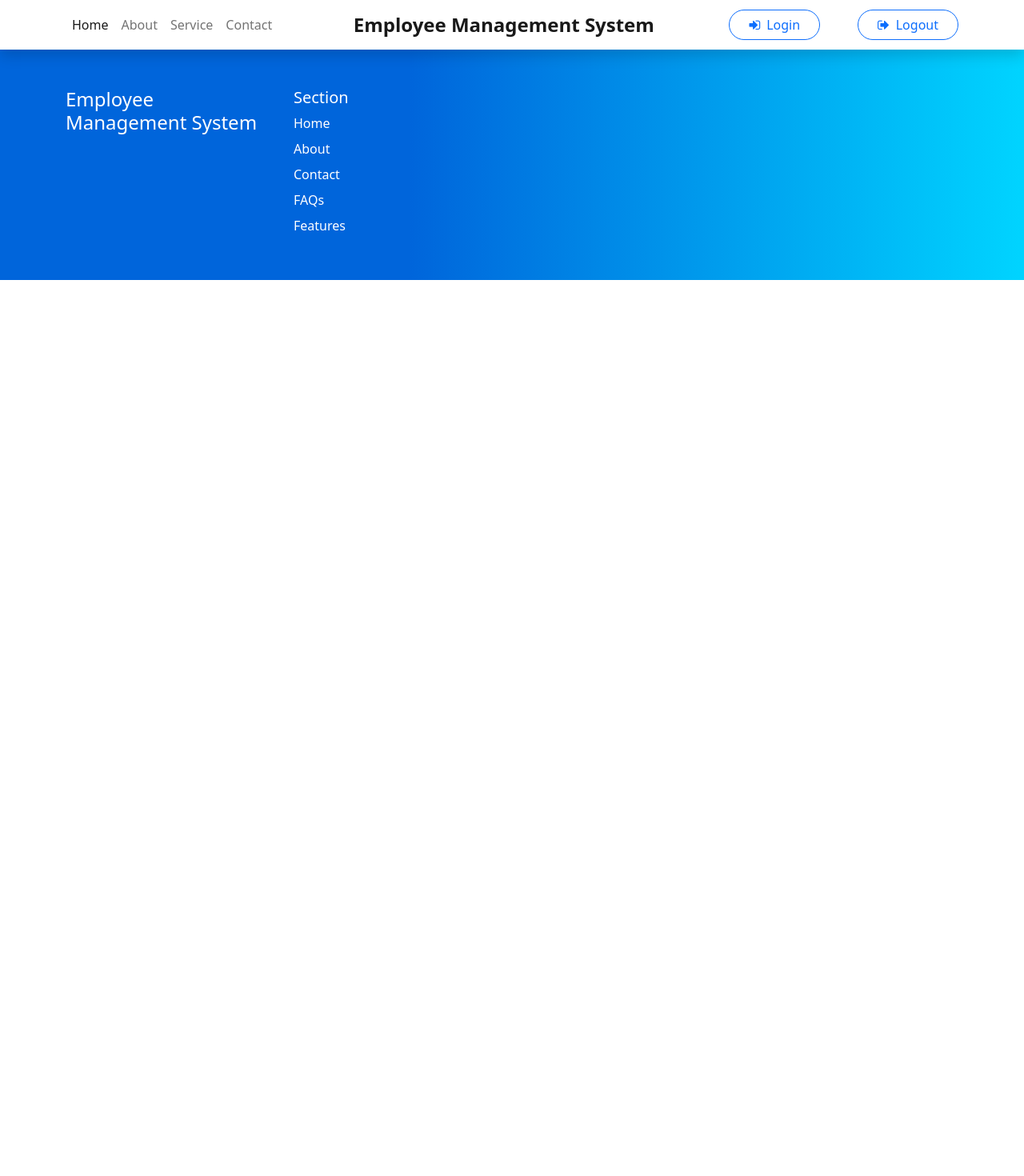
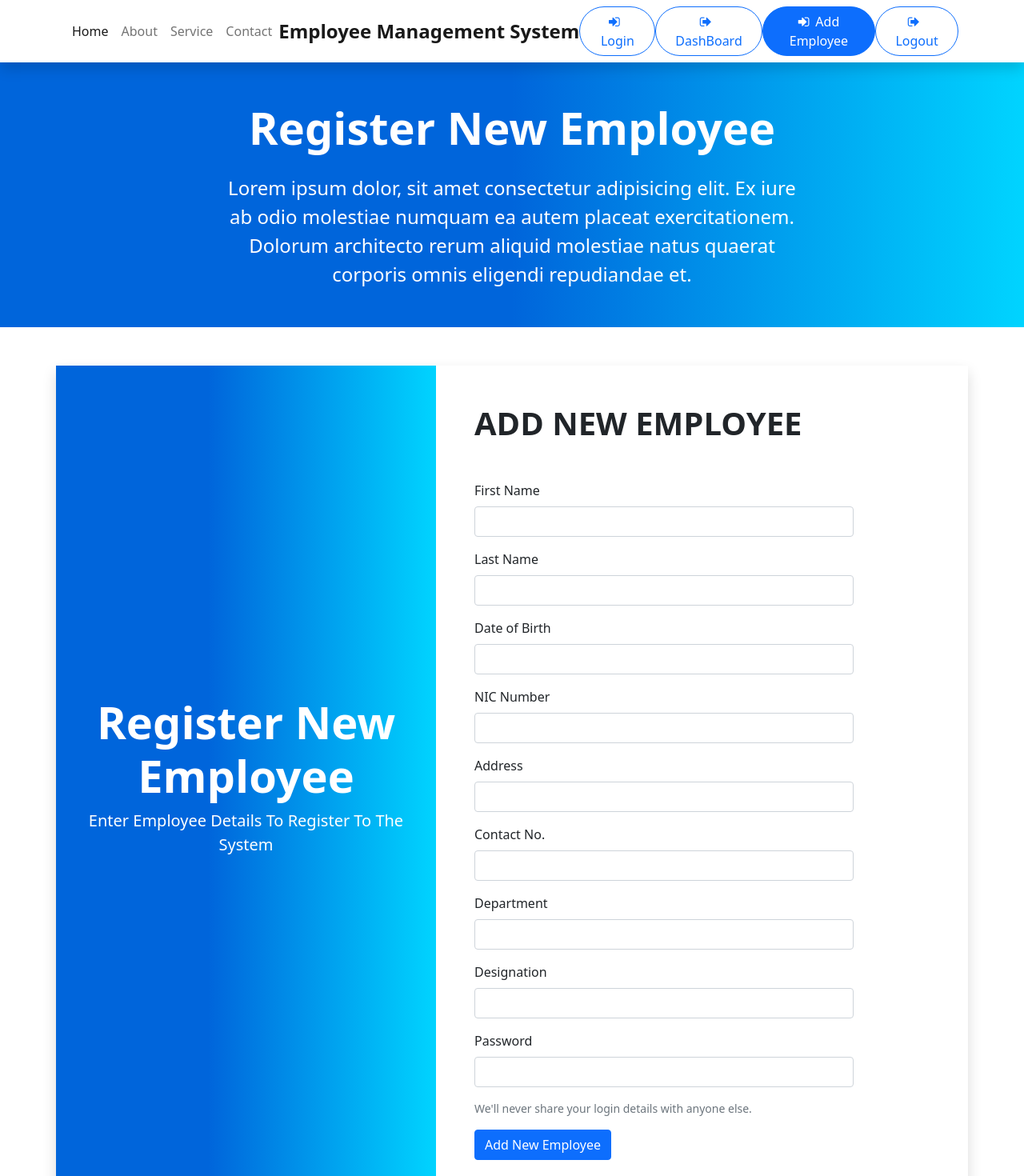
Before and after one commit to rAVINDUpRABASHWARA/simple-employ-management-system, a React (Create React App) app in the folder dev/frontend/: page /addemployee in a window 1280 px wide. Shown: the top 1470 px of the page at 80% size. Before the commit the page ends 800 px from the top, so only its background shows below. Built offline with nearby package versions, Linux system fonts and the light colour scheme.

Commit message:
Add registration form to frontend

```diff
--- a/dev/frontend/package.json
+++ b/dev/frontend/package.json
@@ -1,11 +1,13 @@
 {
   "name": "frontend",
+  "proxy": "http://localhost:5000/api/employee",
   "version": "0.1.0",
   "private": true,
   "dependencies": {
     "@testing-library/jest-dom": "^5.16.4",
     "@testing-library/react": "^13.2.0",
     "@testing-library/user-event": "^13.5.0",
+    "axios": "^0.27.2",
     "bootstrap": "^5.1.3",
     "font-awesome": "^4.7.0",
     "react": "^18.1.0",
--- a/dev/frontend/src/App.css
+++ b/dev/frontend/src/App.css
@@ -4,6 +4,12 @@
   background: rgb(0, 101, 219);
   background: linear-gradient(90deg, rgb(0,101,219) 50%, rgba(0, 212, 255, 1) 100%);
   min-height: 500px;
+}
+
+#home-2 {
+  background: rgb(0, 101, 219);
+  background: linear-gradient(90deg, rgb(0,101,219) 50%, rgba(0, 212, 255, 1) 100%);
+  min-height: 300px;
 }
 
 /* Cards */
--- a/dev/frontend/src/App.js
+++ b/dev/frontend/src/App.js
@@ -9,6 +9,8 @@ import Footer from './components/Footer';
 import {Route, Routes} from 'react-router-dom'
 import Login from './components/Login';
 import Logout from './components/Logout';
+import Dashboard from './components/Dashboard';
+import AddEmployee from './components/AddEmployee';
 
 function App() {
   return (
@@ -20,6 +22,8 @@ function App() {
             <Route exact path='/contact' element={<Contact/>} />
             <Route exact path='/services' element={<Services/>} />
             <Route exact path='/login' element={<Login/>} />
+            <Route exact path='/dashboad' element={<Dashboard/>} />
+            <Route exact path='/addemployee' element={<AddEmployee/>} />
             <Route exact path='/logout' element={<Logout/>} />
           </Routes>
         <Footer/>
--- /dev/null
+++ b/dev/frontend/src/components/AddEmployee.jsx
@@ -0,0 +1,75 @@
+import React from 'react'
+
+export default function AddEmployee() {
+    return (
+        <div>
+            <div>
+                <section id="home-2">
+                    <div className="container">
+                        <div className="row justify-content-center">
+                            <div className="col-md-8 mt-5">
+                                <h1 className="display-4 fw-bolder mb-4 text-center text-white">Register New Employee</h1>
+                                <p className="lead text-center fs-4 mb-5 text-white">
+                                    Lorem ipsum dolor, sit amet consectetur adipisicing elit. Ex iure ab odio molestiae numquam ea autem placeat exercitationem. Dolorum architecto rerum aliquid molestiae natus quaerat corporis omnis eligendi repudiandae et.
+                                </p>
+                            </div>
+                        </div>
+                    </div>
+                </section>
+                <section id="body">
+                    <div className="container shadow my-5">
+                        <div className="row">
+                            <div className="col-md-5 d-flex flex-column align-item-center text-white justify-content-center form">
+                                <h1 className="display-4 text-center fw-bolder ">Register New Employee</h1>
+                                <p className="lead text-center">Enter Employee Details To Register To The System</p>
+                            </div>
+                            <div className="col-md-6 p-5">
+                                <h1 className="display-6 fw-bolder mb-5">ADD NEW EMPLOYEE</h1>
+                                    <form >
+                                        <div class="mb-3">
+                                            <label for="exampleInputEmail1" class="form-label">First Name</label>
+                                            <input type="text" class="form-control" id="firstName" aria-describedby="emailHelp" name='firstName' required  />
+                                        </div>
+                                        <div class="mb-3">
+                                            <label for="exampleInputEmail1" class="form-label">Last Name</label>
+                                            <input type="text" class="form-control" id="lastName" aria-describedby="emailHelp" name='lastName' required  />
+                                        </div>
+                                        <div class="mb-3">
+                                            <label for="exampleInputEmail1" class="form-label">Date of Birth</label>
+                                            <input type="text" class="form-control" id="dateOfBirth" aria-describedby="emailHelp" name='dateOfBirth' required  />
+                                        </div>
+                                        <div class="mb-3">
+                                            <label for="exampleInputEmail1" class="form-label">NIC Number</label>
+                                            <input type="text" class="form-control" id="nicNumber" aria-describedby="emailHelp" name='NIC' required  />
+                                        </div>
+                                        <div class="mb-3">
+                                            <label for="exampleInputEmail1" class="form-label">Address</label>
+                                            <input type="text" class="form-control" id="address" aria-describedby="emailHelp" name='address' required  />
+                                        </div>
+                                        <div class="mb-3">
+                                            <label for="exampleInputEmail1" class="form-label">Contact No.</label>
+                                            <input type="text" class="form-control" id="contactNo" aria-describedby="emailHelp" name='contactNo' required  />
+                                        </div>
+                                        <div class="mb-3">
+                                            <label for="exampleInputEmail1" class="form-label">Department</label>
+                                            <input type="text" class="form-control" id="department" aria-describedby="emailHelp" name='department' required  />
+                                        </div>
+                                        <div class="mb-3">
+                                            <label for="exampleInputEmail1" class="form-label">Designation</label>
+                                            <input type="text" class="form-control" id="designation" aria-describedby="emailHelp" name='designation' required  />
+                                        </div>
+                                        <div class="mb-3">
+                                            <label for="exampleInputPassword1" class="form-label">Password</label>
+                                            <input type="password" class="form-control" id="exampleInputPassword1" name='password' required  />
+                                        </div>
+                                        <div id="emailHelp" class="form-text mb-3">We'll never share your login details with anyone else.</div>
+                                        <button type="submit" class="btn btn-primary">Add New Employee</button>
+                                    </form>
+                            </div>
+                        </div>
+                    </div>
+                </section>
+            </div>
+        </div>
+    )
+}
--- a/dev/frontend/src/components/Login.jsx
+++ b/dev/frontend/src/components/Login.jsx
@@ -1,45 +1,71 @@
-import React, { useState } from 'react'
+import React, { useContext, useEffect, useState } from 'react'
+import { useLocation, useNavigate } from 'react-router-dom'
+import Axios from 'axios';
 
 export default function Login() {
 
-    const [employee, setEmployee] = useState({
-        NIC : '',
-        password : ''
-    });
+    // const [employee, setEmployee] = useState({
+    //     NIC : '',
+    //     password : ''
+    // });
 
-    //Handle Input
-    const handleChange = (event) => {
-        let name = event.target.name
-        let value = event.target.value
+    // //Handle Input
+    // const handleChange = (event) => {
+    //     let name = event.target.name
+    //     let value = event.target.value
 
-        setEmployee({...employee, [name]:value})
-    }
+    //     setEmployee({...employee, [name]:value})
+    // }
 
-    //Handle Login
-    const handleSubmit = async (event) => {
-        event.preventDefault();
-        const {NIC, password} = employee;
+    // //Handle Login
+    // const handleSubmit = async (event) => {
+    //     event.preventDefault();
+    //     const {NIC, password} = employee;
+    //     try {
+    //         const res = await fetch('/login', {
+    //             method : "POST",
+    //             headers : {
+    //                 "Content-Type" : "application/json"
+    //             },
+    //             body : JSON.stringify({
+    //                 NIC, password
+    //             })
+    //         });
+
+    //         if(res.status === 400 || !res) {
+    //             window.alert("Invalid Cradentials");
+    //         } else {
+    //             window.alert("Login Successfull");
+    //             window.location.reload();
+    //         }
+    //     } catch (error) {
+    //         console.log(error);
+    //     }
+    // }
+
+    //updated login function
+
+    const navigate = useNavigate();
+    const { search } = useLocation();
+    const redirectInUrl = new URLSearchParams(search).get('redirect');
+    const redirect = redirectInUrl ? redirectInUrl : '/dashboad';
+
+    const [NIC, setNIC] = useState('');
+    const [password, setPassword] = useState('');
+
+    const submitHandler = async (e) => {
+        e.preventDefault();
         try {
-            const res = await fetch('/login', {
-                method : "POST",
-                headers : {
-                    "Content-Type" : "application/json"
-                },
-                body : JSON.stringify({
-                    NIC, password
-                })
+            const { data } = await Axios.post('/signin', {
+                NIC,
+                password,
             });
+            navigate(redirect || '/dashboad')
+        } catch (err) {
+            console.log(err);
+        }
+    };
 
-            if(res.status === 400 || !res) {
-                window.alert("Invalid Cradentials");
-            } else {
-                window.alert("Login Successfull");
-                window.location.reload();
-            }
-        } catch (error) {
-            console.log(error);
-        }
-    }
 
     return (
         <div>
@@ -51,15 +77,15 @@ export default function Login() {
                     </div>
                     <div className="col-md-6 p-5">
                         <h1 className="display-6 fw-bolder mb-5">LOGIN</h1>
-                            <form onSubmit={handleSubmit}>
+                            <form onSubmit={submitHandler}>
                                 <div class="mb-3">
                                     <label for="exampleInputEmail1" class="form-label">NIC Number</label>
-                                    <input type="text" class="form-control" id="exampleInputEmail1" aria-describedby="emailHelp" name='NIC' value={employee.NIC} onChange={handleChange} />
+                                    <input type="text" class="form-control" id="exampleInputEmail1" aria-describedby="emailHelp" name='NIC' required onChange={(e) => setNIC(e.target.value)} />
                                     <div id="emailHelp" class="form-text">We'll never share your login details with anyone else.</div>
                                 </div>
                                 <div class="mb-3">
                                     <label for="exampleInputPassword1" class="form-label">Password</label>
-                                    <input type="password" class="form-control" id="exampleInputPassword1" name='password' value={employee.password} onChange={handleChange} />
+                                    <input type="password" class="form-control" id="exampleInputPassword1" name='password' required onChange={(e) => setPassword(e.target.value)} />
                                 </div>
                                 <div class="mb-3 form-check">
                                     <input type="checkbox" class="form-check-input" id="exampleCheck1"/>
--- a/dev/frontend/src/components/Navbar.jsx
+++ b/dev/frontend/src/components/Navbar.jsx
@@ -28,6 +28,10 @@ export default function Navbar() {
 
                         <NavLink to="/login" className="btn btn-outline-primary ms-auto px-4 rounded-pill">
                             <i className="fa fa-sign-in me-2"></i>Login</NavLink>
+                        <NavLink to="/dashboad" className="btn btn-outline-primary ms-auto px-4 rounded-pill">
+                            <i className="fa fa-sign-out me-2"></i>DashBoard</NavLink>
+                        <NavLink to="/addemployee" className="btn btn-outline-primary ms-auto px-4 rounded-pill">
+                            <i className="fa fa-sign-in me-2"></i>Add Employee</NavLink>
                         <NavLink to="/logout" className="btn btn-outline-primary ms-auto px-4 rounded-pill">
                             <i className="fa fa-sign-out me-2"></i>Logout</NavLink>
                     </div>
```
Also changed, not shown: 2 other files (tests, documents, lock files or other folders).
